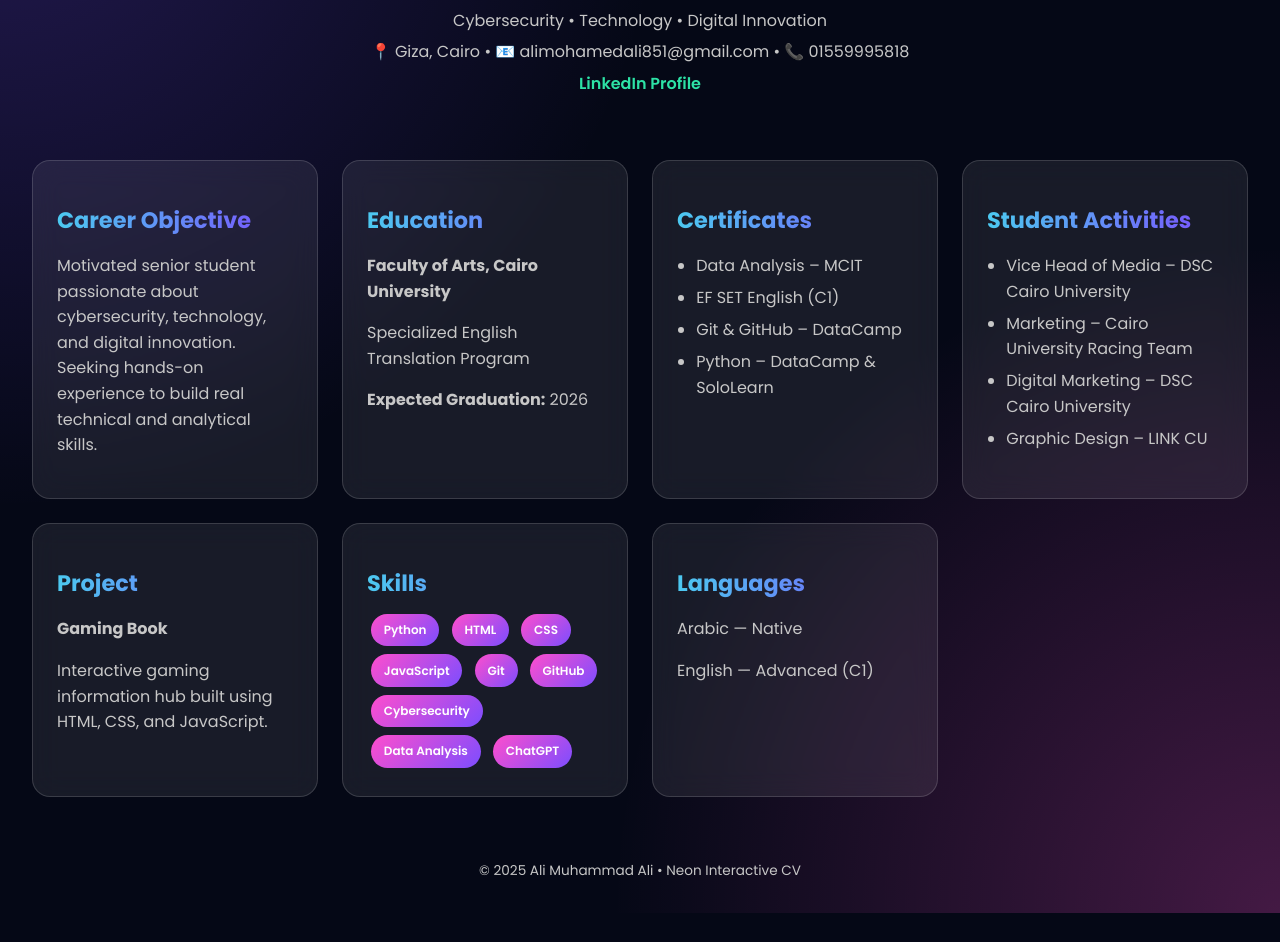
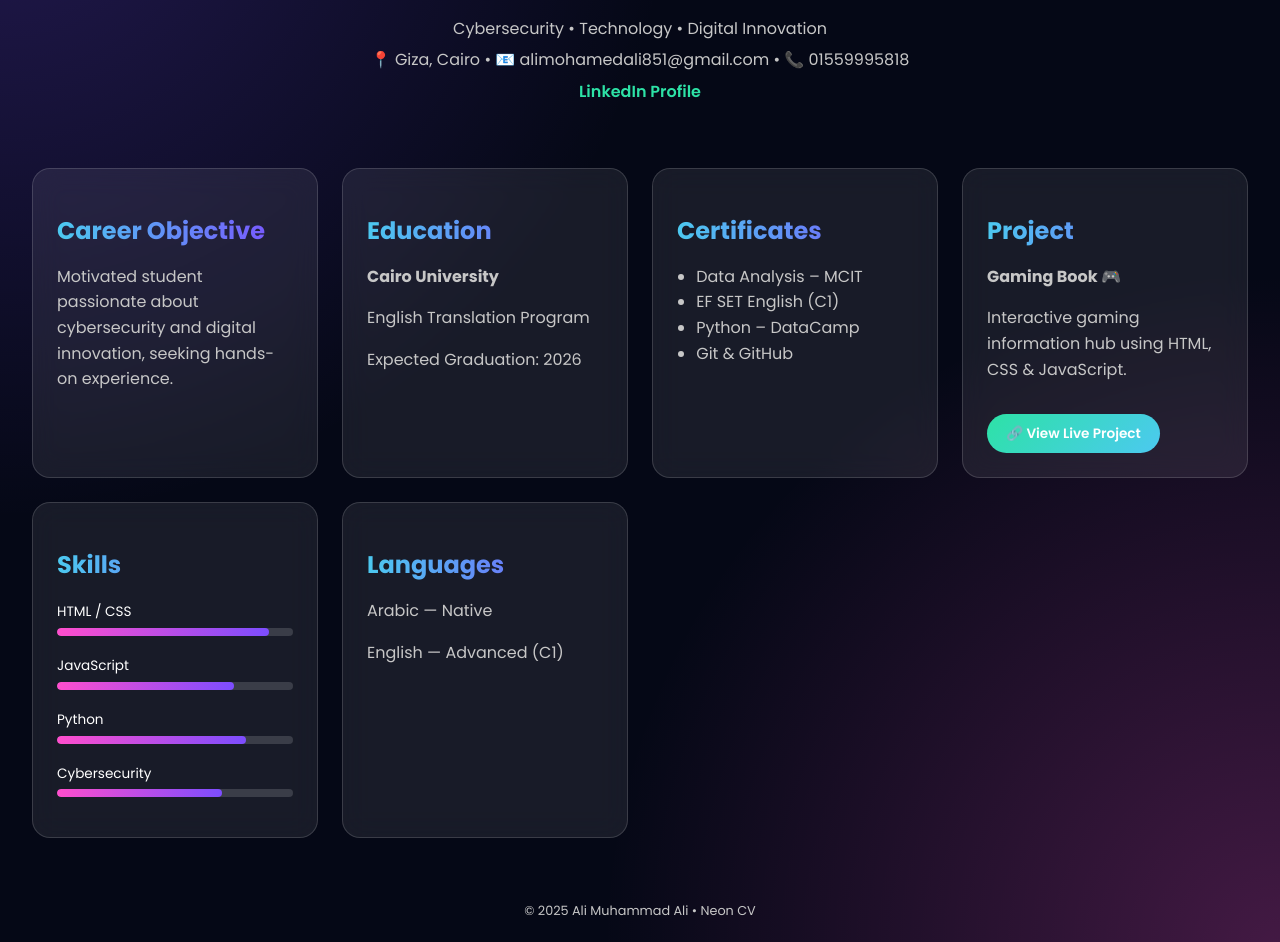
Before and after one commit to Ali121901/Ali121901.github.io, a plain HTML site: page index.html in a window 1280 px wide. Shown: the part 159-1101 px from the top of the page. Before the commit the page ends 1072 px from the top, so only its background shows below. Drawn offline with Linux system fonts and the light colour scheme.

Commit message:
Update index.html

```diff
--- a/index.html
+++ b/index.html
@@ -36,14 +36,14 @@ body {
     color: var(--text);
 }
 
-/* ===== HEADER ===== */
+/* HEADER */
 header {
     text-align: center;
     padding: 3rem 1rem 2rem;
 }
 
 header h1 {
-    font-size: clamp(1.8rem, 6vw, 2.6rem);
+    font-size: clamp(2rem, 6vw, 2.8rem);
     background: linear-gradient(90deg, var(--pink), var(--blue));
     -webkit-background-clip: text;
     -webkit-text-fill-color: transparent;
@@ -52,7 +52,6 @@ header h1 {
 header p {
     color: var(--muted);
     margin: 0.4rem 0;
-    font-size: clamp(0.9rem, 3.5vw, 1rem);
 }
 
 header a {
@@ -61,7 +60,7 @@ header a {
     font-weight: 600;
 }
 
-/* ===== GRID ===== */
+/* GRID */
 main {
     padding: 2rem;
     display: grid;
@@ -69,7 +68,7 @@ main {
     gap: 1.5rem;
 }
 
-/* ===== CARDS ===== */
+/* CARD */
 .card {
     background: var(--glass);
     backdrop-filter: blur(14px);
@@ -78,42 +77,27 @@ main {
     padding: 1.5rem;
     position: relative;
     overflow: hidden;
-    transition: transform 0.3s ease, box-shadow 0.3s ease;
     cursor: pointer;
+
+    opacity: 0;
+    transform: translateY(40px);
 }
 
-@media (hover: hover) {
-    .card:hover {
-        transform: translateY(-8px) scale(1.02);
-        box-shadow: 0 30px 60px rgba(0,0,0,0.5);
-    }
+.card.show {
+    opacity: 1;
+    transform: translateY(0);
+    transition: 0.8s ease;
 }
 
-.card:active {
-    transform: scale(0.97);
-}
-
-.card::before {
-    content: "";
-    position: absolute;
-    inset: 0;
-    background: linear-gradient(
-        120deg,
-        transparent,
-        rgba(255,255,255,0.15),
-        transparent
-    );
-    opacity: 0;
-    transition: 0.4s;
-}
-
-.card:hover::before {
-    opacity: 1;
+.card:hover {
+    transform: translateY(-8px) scale(1.03);
+    box-shadow:
+        0 0 25px rgba(124,77,255,0.4),
+        0 0 50px rgba(255,78,205,0.25);
 }
 
 .card h2 {
-    margin-bottom: 0.6rem;
-    font-size: clamp(1.2rem, 4vw, 1.4rem);
+    margin-bottom: 1rem;
     background: linear-gradient(90deg, var(--blue), var(--purple));
     -webkit-background-clip: text;
     -webkit-text-fill-color: transparent;
@@ -122,45 +106,63 @@ main {
 .card p, li {
     color: var(--muted);
     line-height: 1.6;
-    font-size: clamp(0.9rem, 3.5vw, 1rem);
 }
 
-/* ===== LISTS ===== */
+/* LIST */
 ul {
     padding-left: 1.2rem;
 }
 
-li {
-    margin-bottom: 0.4rem;
+/* PROJECT LINK */
+.project-link {
+    display: inline-block;
+    margin-top: 1rem;
+    padding: 0.6rem 1.2rem;
+    border-radius: 999px;
+    font-size: 0.85rem;
+    font-weight: 600;
+    text-decoration: none;
+    color: white;
+    background: linear-gradient(135deg, var(--green), var(--blue));
+    transition: 0.3s ease;
 }
 
-/* ===== SKILLS ===== */
-.skills span {
-    display: inline-block;
-    padding: 0.45rem 0.8rem;
-    margin: 0.25rem;
-    border-radius: 999px;
-    font-size: 0.75rem;
-    font-weight: 600;
-    background: linear-gradient(135deg, var(--pink), var(--purple));
+.project-link:hover {
+    transform: scale(1.1);
+    box-shadow: 0 0 20px rgba(76,201,240,0.7);
 }
 
-/* ===== MOBILE TWEAKS ===== */
-@media (max-width: 600px) {
-    main {
-        padding: 1.2rem;
+/* PROGRESS BARS */
+.skill {
+    margin-bottom: 1rem;
 }
 
-    .card {
-        padding: 1.2rem;
-    }
+.skill span {
+    font-size: 0.85rem;
 }
 
-/* ===== FOOTER ===== */
+.bar {
+    height: 8px;
+    width: 100%;
+    background: rgba(255,255,255,0.15);
+    border-radius: 999px;
+    overflow: hidden;
+    margin-top: 0.3rem;
+}
+
+.bar-fill {
+    height: 100%;
+    width: 0;
+    background: linear-gradient(90deg, var(--pink), var(--purple));
+    border-radius: 999px;
+    transition: width 1.5s ease;
+}
+
+/* FOOTER */
 footer {
     text-align: center;
-    padding: 2rem 1rem;
-    font-size: 0.85rem;
+    padding: 2rem;
+    font-size: 0.8rem;
     color: var(--muted);
 }
 </style>
@@ -172,27 +174,21 @@ footer {
     <h1>Ali Muhammad Ali</h1>
     <p>Cybersecurity • Technology • Digital Innovation</p>
     <p>📍 Giza, Cairo • 📧 alimohamedali851@gmail.com • 📞 01559995818</p>
-    <a href="https://www.linkedin.com/in/ali-muhammad-alii" target="_blank">
-        LinkedIn Profile
-    </a>
+    <a href="https://www.linkedin.com/in/ali-muhammad-alii" target="_blank">LinkedIn Profile</a>
 </header>
 
 <main>
 
 <div class="card">
     <h2>Career Objective</h2>
-        <p>
-            Motivated senior student passionate about cybersecurity, technology,
-            and digital innovation. Seeking hands-on experience to build real
-            technical and analytical skills.
-        </p>
+    <p>Motivated student passionate about cybersecurity and digital innovation, seeking hands-on experience.</p>
 </div>
 
 <div class="card">
     <h2>Education</h2>
-        <p><strong>Faculty of Arts, Cairo University</strong></p>
-        <p>Specialized English Translation Program</p>
-        <p><strong>Expected Graduation:</strong> 2026</p>
+    <p><strong>Cairo University</strong></p>
+    <p>English Translation Program</p>
+    <p>Expected Graduation: 2026</p>
 </div>
 
 <div class="card">
@@ -200,42 +196,41 @@ footer {
     <ul>
         <li>Data Analysis – MCIT</li>
         <li>EF SET English (C1)</li>
-            <li>Git & GitHub – DataCamp</li>
-            <li>Python – DataCamp & SoloLearn</li>
-        </ul>
-    </div>
-
-    <div class="card">
-        <h2>Student Activities</h2>
-        <ul>
-            <li>Vice Head of Media – DSC Cairo University</li>
-            <li>Marketing – Cairo University Racing Team</li>
-            <li>Digital Marketing – DSC Cairo University</li>
-            <li>Graphic Design – LINK CU</li>
+        <li>Python – DataCamp</li>
+        <li>Git & GitHub</li>
     </ul>
 </div>
 
 <div class="card">
     <h2>Project</h2>
-        <p><strong>Gaming Book</strong></p>
-        <p>
-            Interactive gaming information hub built using
-            HTML, CSS, and JavaScript.
-        </p>
+    <p><strong>Gaming Book 🎮</strong></p>
+    <p>Interactive gaming information hub using HTML, CSS & JavaScript.</p>
+    <a class="project-link" href="https://gamingbook-byali.neocities.org/" target="_blank">
+        🔗 View Live Project
+    </a>
 </div>
 
 <div class="card">
     <h2>Skills</h2>
-        <div class="skills">
+
+    <div class="skill">
+        <span>HTML / CSS</span>
+        <div class="bar"><div class="bar-fill" data-width="90%"></div></div>
+    </div>
+
+    <div class="skill">
+        <span>JavaScript</span>
+        <div class="bar"><div class="bar-fill" data-width="75%"></div></div>
+    </div>
+
+    <div class="skill">
         <span>Python</span>
-            <span>HTML</span>
-            <span>CSS</span>
-            <span>JavaScript</span>
-            <span>Git</span>
-            <span>GitHub</span>
+        <div class="bar"><div class="bar-fill" data-width="80%"></div></div>
+    </div>
+
+    <div class="skill">
         <span>Cybersecurity</span>
-            <span>Data Analysis</span>
-            <span>ChatGPT</span>
+        <div class="bar"><div class="bar-fill" data-width="70%"></div></div>
     </div>
 </div>
 
@@ -248,20 +243,25 @@ footer {
 </main>
 
 <footer>
-    © 2025 Ali Muhammad Ali • Neon Interactive CV
+    © 2025 Ali Muhammad Ali • Neon CV
 </footer>
 
 <script>
-/* Touch interaction for mobile */
-document.querySelectorAll('.card').forEach(card => {
-    card.addEventListener('touchstart', () => {
-        card.style.transform = 'scale(0.97)';
+/* Scroll Animation */
+const cards = document.querySelectorAll('.card');
+const observer = new IntersectionObserver(entries => {
+    entries.forEach(entry => {
+        if (entry.isIntersecting) {
+            entry.target.classList.add('show');
+
+            entry.target.querySelectorAll('.bar-fill').forEach(bar => {
+                bar.style.width = bar.dataset.width;
             });
+        }
+    });
+}, { threshold: 0.2 });
 
-    card.addEventListener('touchend', () => {
-        card.style.transform = '';
-    });
-});
+cards.forEach(card => observer.observe(card));
 </script>
 
 </body>
```
Lines whose indentation alone changed are shown as unchanged.
